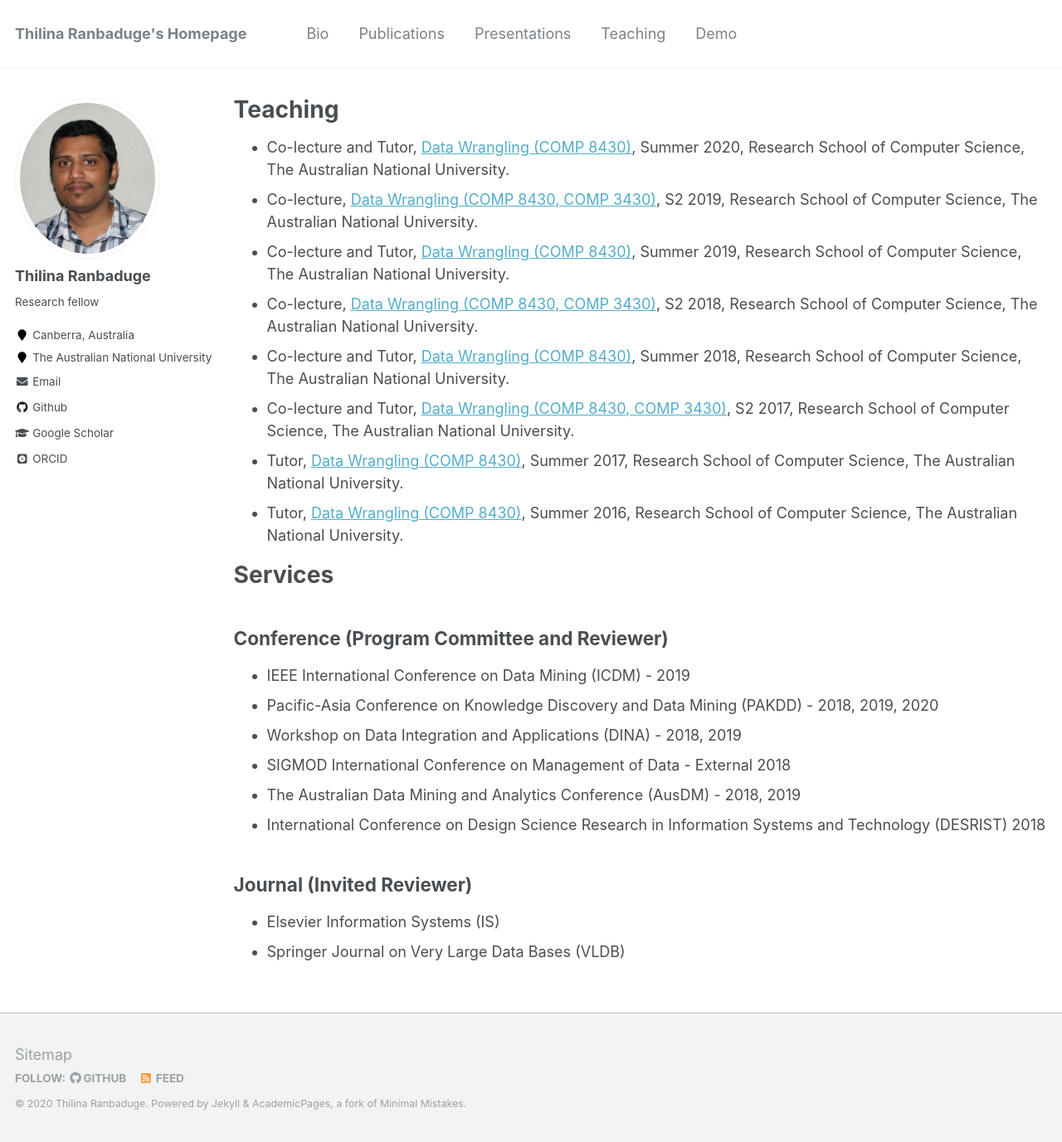
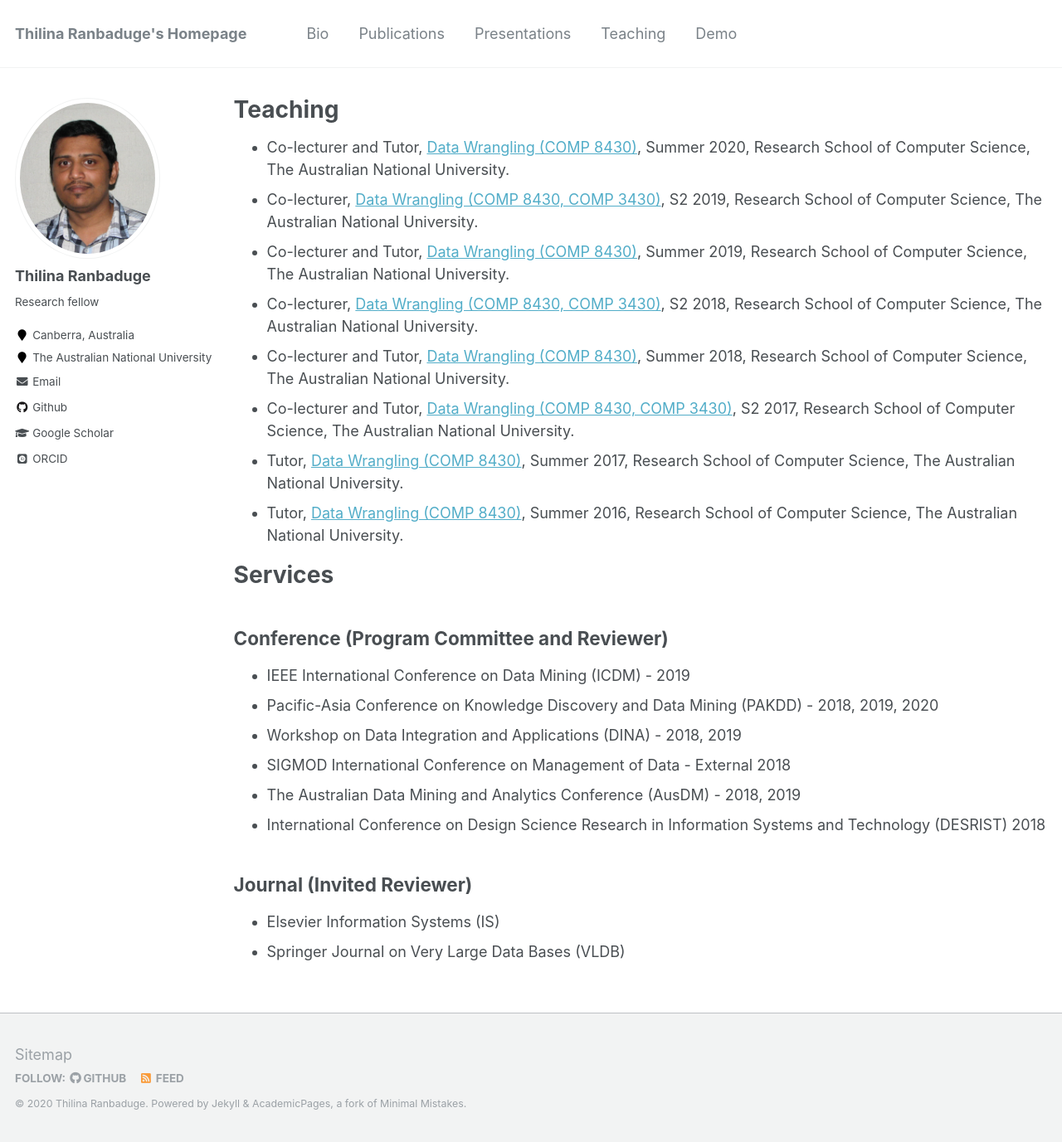
Before and after one commit to thilina-ranbaduge/thilina-ranbaduge.github.io, a Jekyll site: the page built from _pages/teaching.md, in a window 1280 px wide and 1377 px high. Shown: the whole window at 83% size. Built offline with Jekyll 4.4.1, drawn with Linux system fonts in a browser that asks for light colours; some web fonts are replaced.

Commit message:
Update teaching.md

```diff
--- a/_pages/teaching.md
+++ b/_pages/teaching.md
@@ -5,12 +5,12 @@ permalink: /teaching/
 author_profile: true
 ---
 
-* Co-lecture and Tutor, [Data Wrangling (COMP 8430)](https://programsandcourses.anu.edu.au/2020/course/COMP8430), Summer 2020, Research School of Computer Science, The Australian National University.
-* Co-lecture, [Data Wrangling (COMP 8430, COMP 3430)](https://programsandcourses.anu.edu.au/2020/course/COMP3430), S2 2019, Research School of Computer Science, The Australian National University.
-* Co-lecture and Tutor, [Data Wrangling (COMP 8430)](https://programsandcourses.anu.edu.au/2019/course/COMP8430), Summer 2019, Research School of Computer Science, The Australian National University.
-* Co-lecture, [Data Wrangling (COMP 8430, COMP 3430)](https://programsandcourses.anu.edu.au/2019/course/COMP3430), S2 2018, Research School of Computer Science, The Australian National University.
-* Co-lecture and Tutor, [Data Wrangling (COMP 8430)](https://programsandcourses.anu.edu.au/2018/course/COMP8430), Summer 2018, Research School of Computer Science, The Australian National University.
-* Co-lecture and Tutor, [Data Wrangling (COMP 8430, COMP 3430)](https://programsandcourses.anu.edu.au/2017/course/COMP3430), S2 2017, Research School of Computer Science, The Australian National University.
+* Co-lecturer and Tutor, [Data Wrangling (COMP 8430)](https://programsandcourses.anu.edu.au/2020/course/COMP8430), Summer 2020, Research School of Computer Science, The Australian National University.
+* Co-lecturer, [Data Wrangling (COMP 8430, COMP 3430)](https://programsandcourses.anu.edu.au/2020/course/COMP3430), S2 2019, Research School of Computer Science, The Australian National University.
+* Co-lecturer and Tutor, [Data Wrangling (COMP 8430)](https://programsandcourses.anu.edu.au/2019/course/COMP8430), Summer 2019, Research School of Computer Science, The Australian National University.
+* Co-lecturer, [Data Wrangling (COMP 8430, COMP 3430)](https://programsandcourses.anu.edu.au/2019/course/COMP3430), S2 2018, Research School of Computer Science, The Australian National University.
+* Co-lecturer and Tutor, [Data Wrangling (COMP 8430)](https://programsandcourses.anu.edu.au/2018/course/COMP8430), Summer 2018, Research School of Computer Science, The Australian National University.
+* Co-lecturer and Tutor, [Data Wrangling (COMP 8430, COMP 3430)](https://programsandcourses.anu.edu.au/2017/course/COMP3430), S2 2017, Research School of Computer Science, The Australian National University.
 * Tutor, [Data Wrangling (COMP 8430)](https://programsandcourses.anu.edu.au/2017/course/COMP8430), Summer 2017, Research School of Computer Science, The Australian National University.
 * Tutor, [Data Wrangling (COMP 8430)](https://programsandcourses.anu.edu.au/2016/course/COMP8430), Summer 2016, Research School of Computer Science, The Australian National University.
 
```
